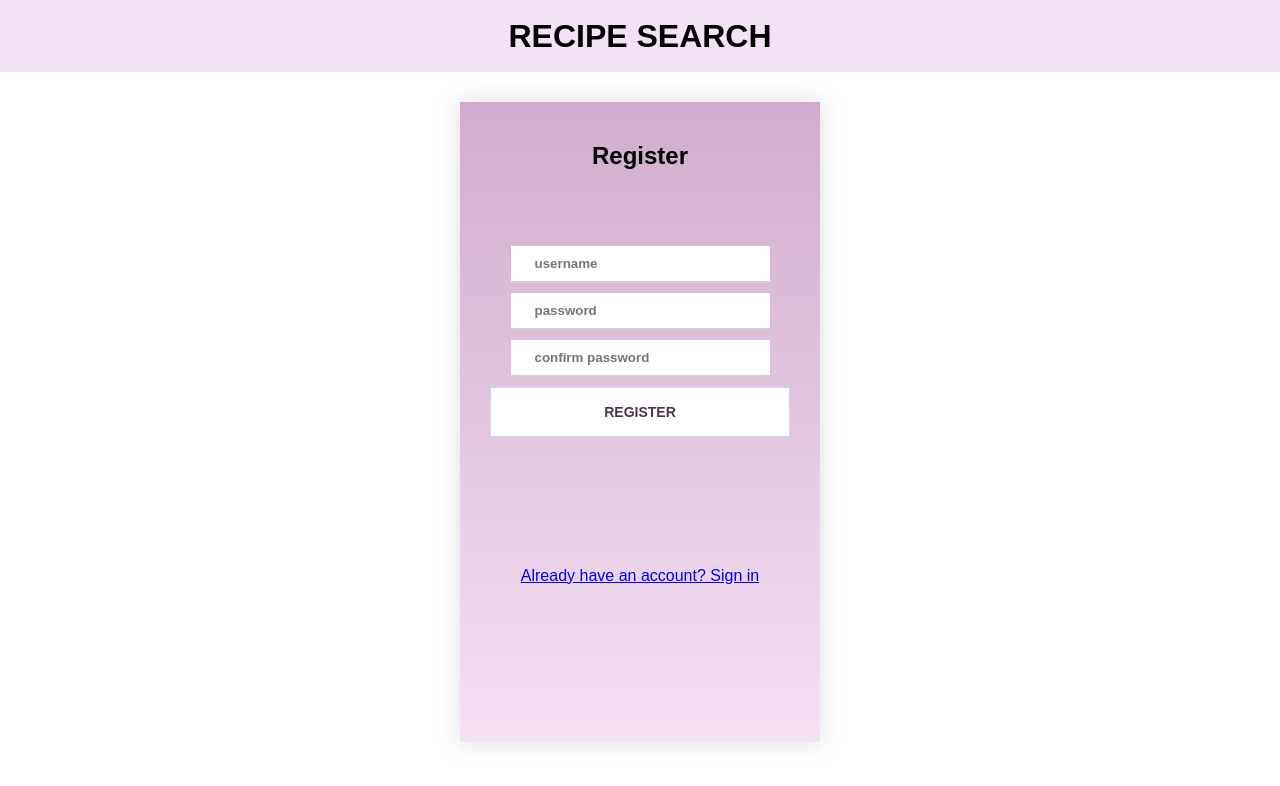
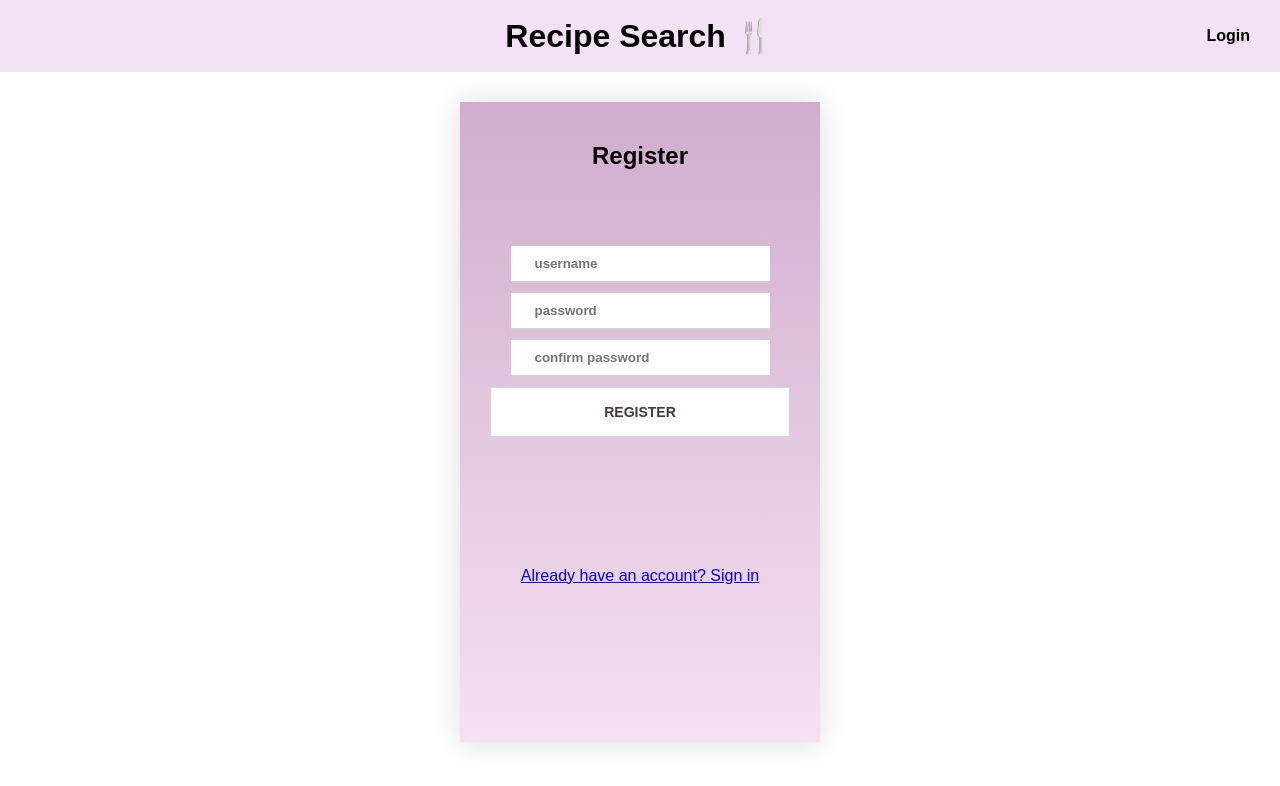
Before and after one commit to tibo8841/recipe-search-frontend, a React (Create React App) app in the folder recipe-search-react-app/: page /register in a window 1280 px wide. Shown: the top 786 px of the page. Built offline with nearby package versions, Linux system fonts and the light colour scheme; no server answers; the HTML template or start-up script is replaced by a standard one.

Commit message:
can now log in and sessions work

```diff
--- a/recipe-search-react-app/src/App.css
+++ b/recipe-search-react-app/src/App.css
@@ -144,3 +144,10 @@
 .link-text {
   margin-top: 100px;
 }
+
+.header-login {
+  position: absolute;
+  right: 0%;
+  margin-right: 30px;
+  cursor: pointer;
+}
--- a/recipe-search-react-app/src/Components/Header.js
+++ b/recipe-search-react-app/src/Components/Header.js
@@ -1,17 +1,46 @@
 import { useNavigate } from "react-router-dom";
+import { checkSessions, endSession } from "./Networking";
+import { useState, useEffect } from "react";
 
 export default function Header() {
+  const [sessionAuthentication, setSessionAuthentication] = useState(false);
+  const [username, setUsername] = useState("");
+
+  useEffect(() => {
+    checkLoggedIn();
+  }, []);
+
+  async function checkLoggedIn() {
+    const session = await checkSessions();
+    const user = session.username;
+    const authentication = session.response;
+    if (authentication) {
+      setSessionAuthentication(true);
+      setUsername(user);
+    }
+  }
+
   const navigate = useNavigate();
-
-  function navigateHome() {
-    navigate("");
-  }
+  const navigateHome = () => navigate("");
+  const navigateLogin = () => navigate("/login");
+  const navigateProfile = () => navigate("/profile");
 
   return (
     <div className="app-header">
-      <h1 onClick={navigateHome} style={{ cursor: "pointer" }}>
-        RECIPE SEARCH
+      <h1
+        onClick={navigateHome}
+        style={{ cursor: "pointer" }}
+        className="header-text"
+      >
+        Recipe Search 🍴
       </h1>
+      <div className="header-login">
+        {sessionAuthentication ? (
+          <h4 onClick={navigateProfile}>{username}</h4>
+        ) : (
+          <h4 onClick={navigateLogin}>Login</h4>
+        )}
+      </div>
     </div>
   );
 }
--- a/recipe-search-react-app/src/Components/Networking.js
+++ b/recipe-search-react-app/src/Components/Networking.js
@@ -54,7 +54,19 @@ export async function checkSessions() {
     },
   });
   const json = await result.json();
-  return json.response;
+  return json;
+}
+
+export async function getProfile() {
+  const result = await fetch(`${URL}/profile`, {
+    method: "GET",
+    credentials: "include",
+    headers: {
+      "Content-Type": "application/json",
+    },
+  });
+  const json = await result.json();
+  return json;
 }
 
 export async function getIngredients() {
--- a/recipe-search-react-app/src/Components/Register.js
+++ b/recipe-search-react-app/src/Components/Register.js
@@ -53,7 +53,7 @@ export default function Register() {
             </div>
             <div className="input-container">
               <input
-                type="confirm-password"
+                type="password"
                 name="confirm-password"
                 placeholder="confirm password"
                 className="input-field"
```
